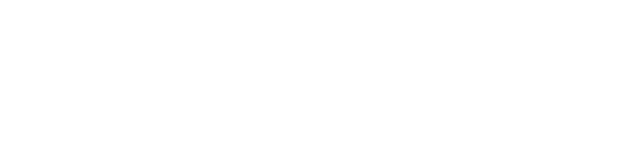
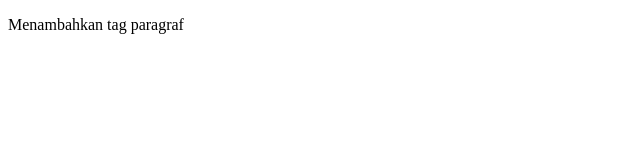
Before and after one commit to rahulsabillilah/ujicoba, a plain HTML site: page index.html in a window 1280 px wide. Shown: the whole page, without its empty margins (0-640 px from the left). Drawn offline with Linux system fonts and the light colour scheme.

Commit message:
menambahkan paragraf

```diff
--- a/index.html
+++ b/index.html
@@ -6,6 +6,6 @@
     <title>Ini adalah halmaan baru</title>
 </head>
 <body>
-
+    <p>Menambahkan tag paragraf</p>
 </body>
 </html>
```
